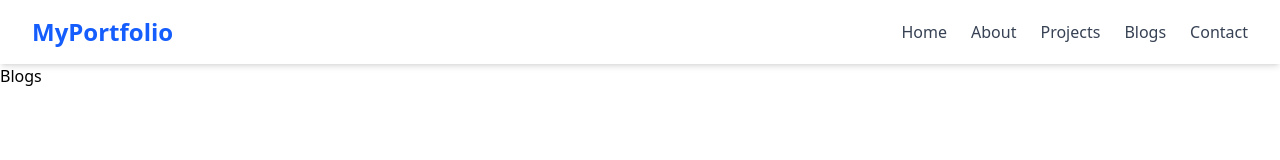
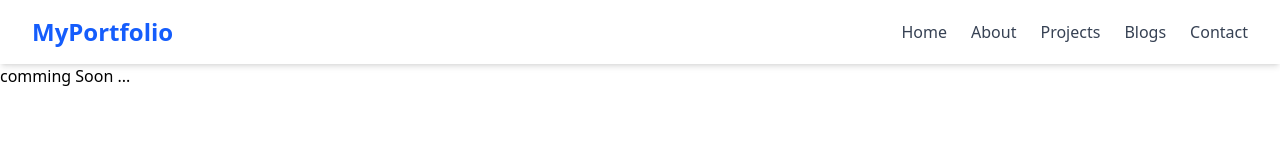
Before and after one commit to aadarshyadav11/personal-portfolio, a React (Vite) app in the folder frontend/: page /blogs in a window 1280 px wide. Shown: the top 160 px of the page. Built offline with nearby package versions, Linux system fonts and the light colour scheme.

Commit message:
some modification in blog and project file

```diff
--- a/frontend/src/Component/Blogs/Blogs.jsx
+++ b/frontend/src/Component/Blogs/Blogs.jsx
@@ -2,7 +2,7 @@ import React from 'react'
 
 function Blogs() {
   return (
-    <div>Blogs</div>
+    <div>comming Soon ...</div>
   )
 }
 
--- a/frontend/src/Component/Projects/Project.jsx
+++ b/frontend/src/Component/Projects/Project.jsx
@@ -2,7 +2,7 @@ import React from 'react'
 
 function Project() {
   return (
-    <div>Project</div>
+    <div>comming soon ...</div>
   )
 }
 
```
